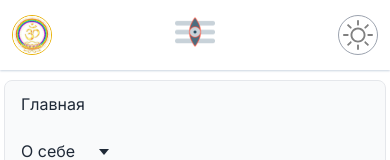
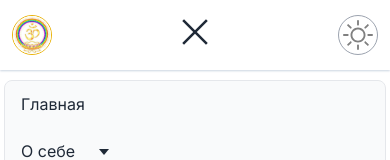
Before and after one commit to TimurTairov/tirthadeva.ru, a Next.js app: page /video/kundalini in a window 390 px wide. Both pictures are taken after a click on the button 195 px from the left and 32 px from the top of the page. Shown: the top 160 px of the page. Built offline with nearby package versions, Linux system fonts and the light colour scheme.

Commit message:
commit 1.22

```diff
--- a/app/globals.css
+++ b/app/globals.css
@@ -137,7 +137,7 @@
     color: inherit;
     font-size: inherit;
     border: none;
-    background-color: transparent;
+    /* background-color: transparent; */
     cursor: pointer;
     width: 100%;
   }
@@ -176,7 +176,7 @@
   .mobile-nav .dropdown {
     margin-left: 1.2em;
     font-size: 1rem;
-    padding: 0.5rem 0;
+    /* padding: 0.5rem 0; */
     list-style: none;
     display: none;
     /* background-color: var(--mobile-nav-dropdawn-bg); */
--- a/components/MobileDropdown.jsx
+++ b/components/MobileDropdown.jsx
@@ -6,7 +6,7 @@ const MobileDropdown = ({ submenus, dropdown, depthLevel }) => {
 
   return (
     <ul
-      className={`dropdown bg-gray-50 dark:bg-gray-700 ${dropdownClass} ${
+      className={`dropdown bg-gray-200 rounded-md dark:bg-gray-700 ${dropdownClass} ${
         dropdown ? 'show' : ''
       }`}
     >
--- a/components/MobileNav.jsx
+++ b/components/MobileNav.jsx
@@ -4,6 +4,7 @@ import Image from 'next/image'
 import { menuItemsData } from '@/helpers/menuItemsData'
 import MobileMenuItems from './MobileMenuItems'
 import tilaka from '@/public/Tilaka/shiva-tilaka.png'
+import { LiaTimesSolid } from 'react-icons/lia'
 
 const MobileNav = () => {
   const depthLevel = 0
@@ -30,19 +31,23 @@ const MobileNav = () => {
   }
 
   return (
-    <nav className="mobile-nav z-50">
+    <nav className="mobile-nav z-50 ">
       <button
-        className="mobile-nav__menu-button relative bg-transparent text-inherit cursor-pointer border-none"
+        className="mobile-nav__menu-button relative bg-white dark:bg-gray-800 cursor-pointer border-none"
         type="button"
         onClick={toggleNavBar}
       >
-        <Image
-          src={tilaka}
-          width={36}
-          height={36}
-          alt="menu"
-          className="h-10 w-10 rounded-lg"
-        />
+        {showMenu ? (
+          <LiaTimesSolid className="h-10 w-10 text-gray-800 dark:text-gray-200 bg-white dark:bg-gray-800" />
+        ) : (
+          <Image
+            src={tilaka}
+            width={40}
+            height={40}
+            alt="menu"
+            className="h-10 w-10 bg-white dark:bg-gray-800"
+          />
+        )}
       </button>
 
       {showMenu && (
```
